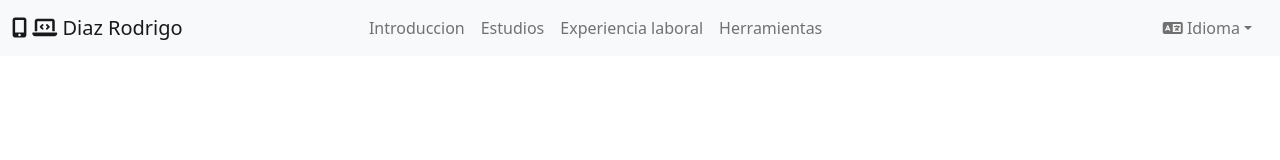
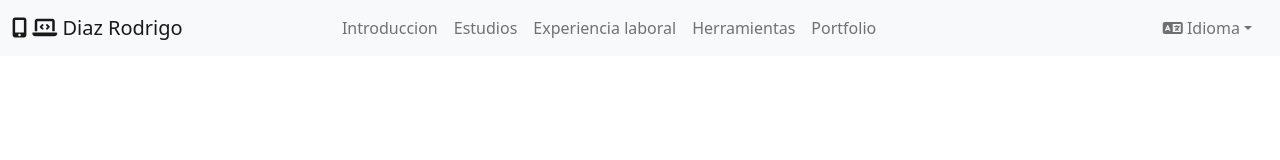
Before and after one commit to Rodrigomdiaz92/Web-CV-Diaz-Rodrigo, a website: page index.html in a window 1280 px wide. Drawn offline with nearby package versions, Linux system fonts and the light colour scheme.

Commit message:
se agrega item a nav bar

```diff
--- a/index.html
+++ b/index.html
@@ -68,6 +68,9 @@
               <li class="nav-item">
                 <a class="nav-link" href="#">Herramientas</a>
               </li>
+              <li class="nav-item">
+                <a class="nav-link" href="#">Portfolio</a>
+              </li>
             </ul>
             <ul class="navbar-nav ms-auto">
               <li class="nav-item dropdown ms-auto mx-2">
```
